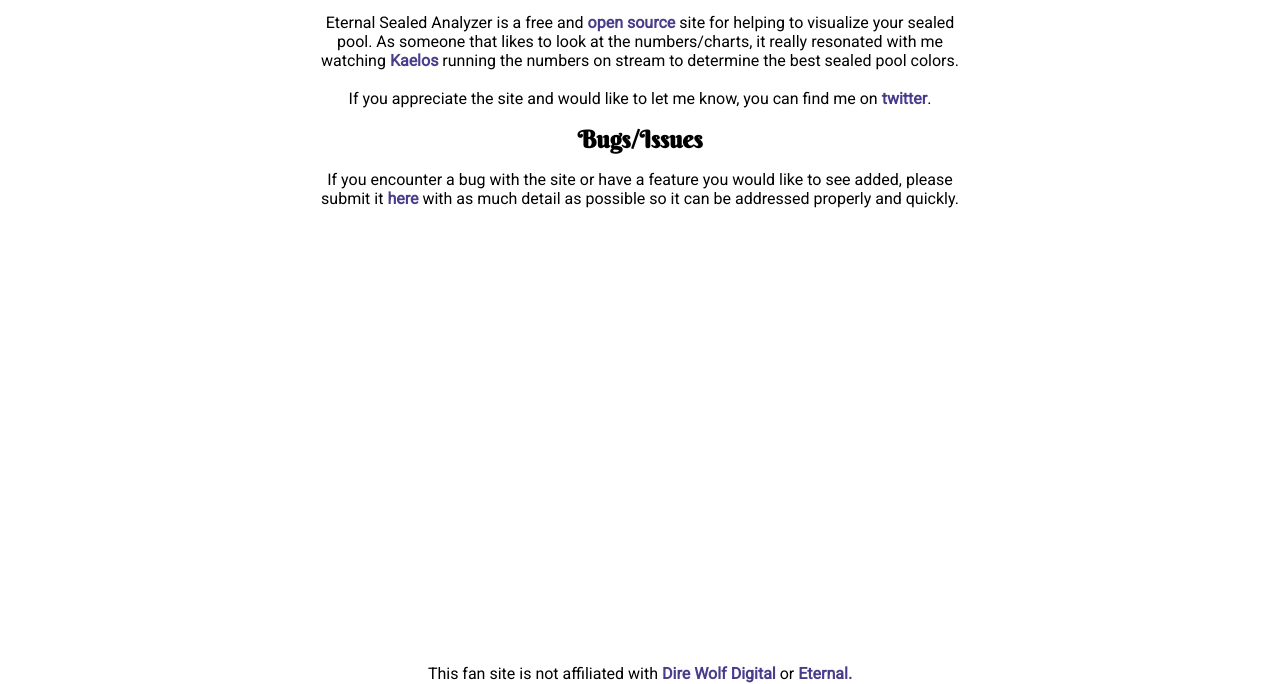
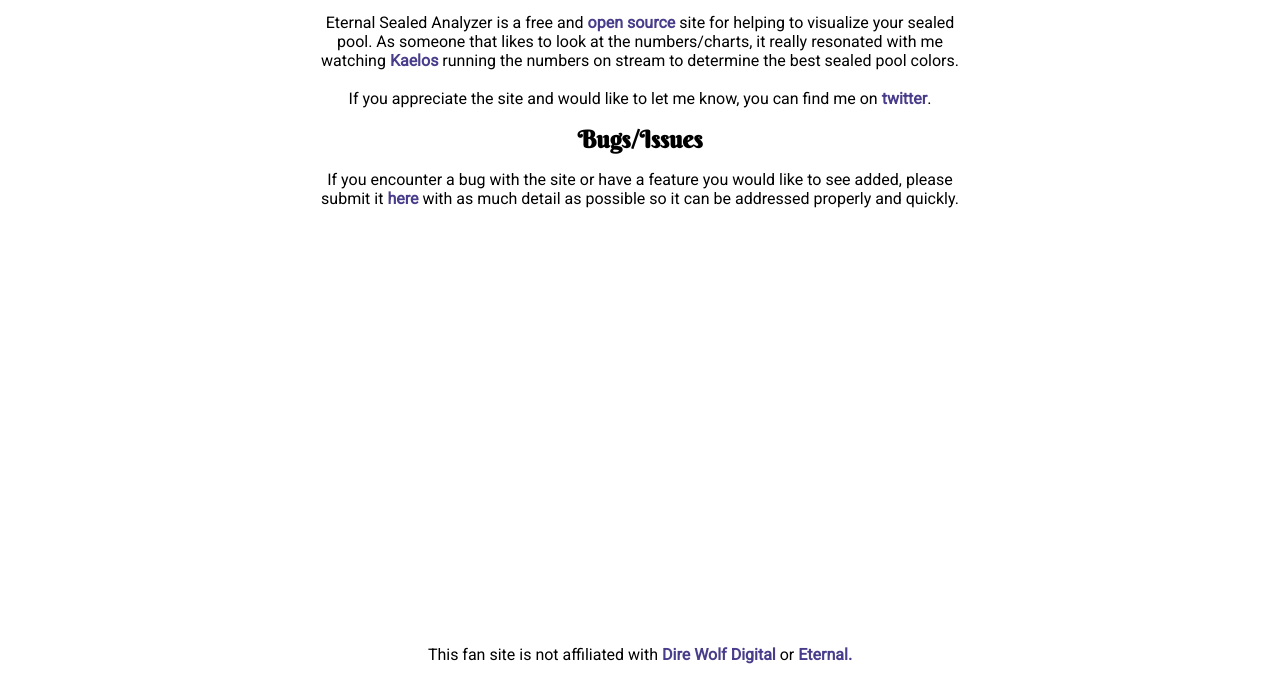
Before and after one commit to TerabyteTiger/eternalSealedPoolGraphical, a plain HTML site: page about.html in a window 1280 px wide. Shown: the part 116-800 px from the top of the page. Drawn offline with Linux system fonts and the light colour scheme.

Commit message:
Disclaimer needed to be in row before 20px final row

```diff
--- a/index.css
+++ b/index.css
@@ -191,22 +191,25 @@
 
 #container-about {
     grid-template-columns: 0.5fr 1fr 0.5fr;
-    grid-template-rows: auto 15px 1fr 15px auto 20px;
+    grid-template-rows: auto 15px 1fr 15px auto auto 20px;
     grid-template-areas:
         "header header header"
         ". . ."
         ". monoData1 ."
         ". . ."
         ". contribs ."
-        ". discl .";
+        ". discl ."
+        ". . .";
 }
 
+/** Hide To top arrow on larger screens **/
 @media only screen and (min-width: 1000px) {
     .toTop {
         display: none;
     }
 }
-/*Mobile*/
+
+/** Mobile **/
 @media only screen and (max-width: 1000px) {
     #container-main {
         grid-template-columns: 10px 1fr 1fr 10px;
```
